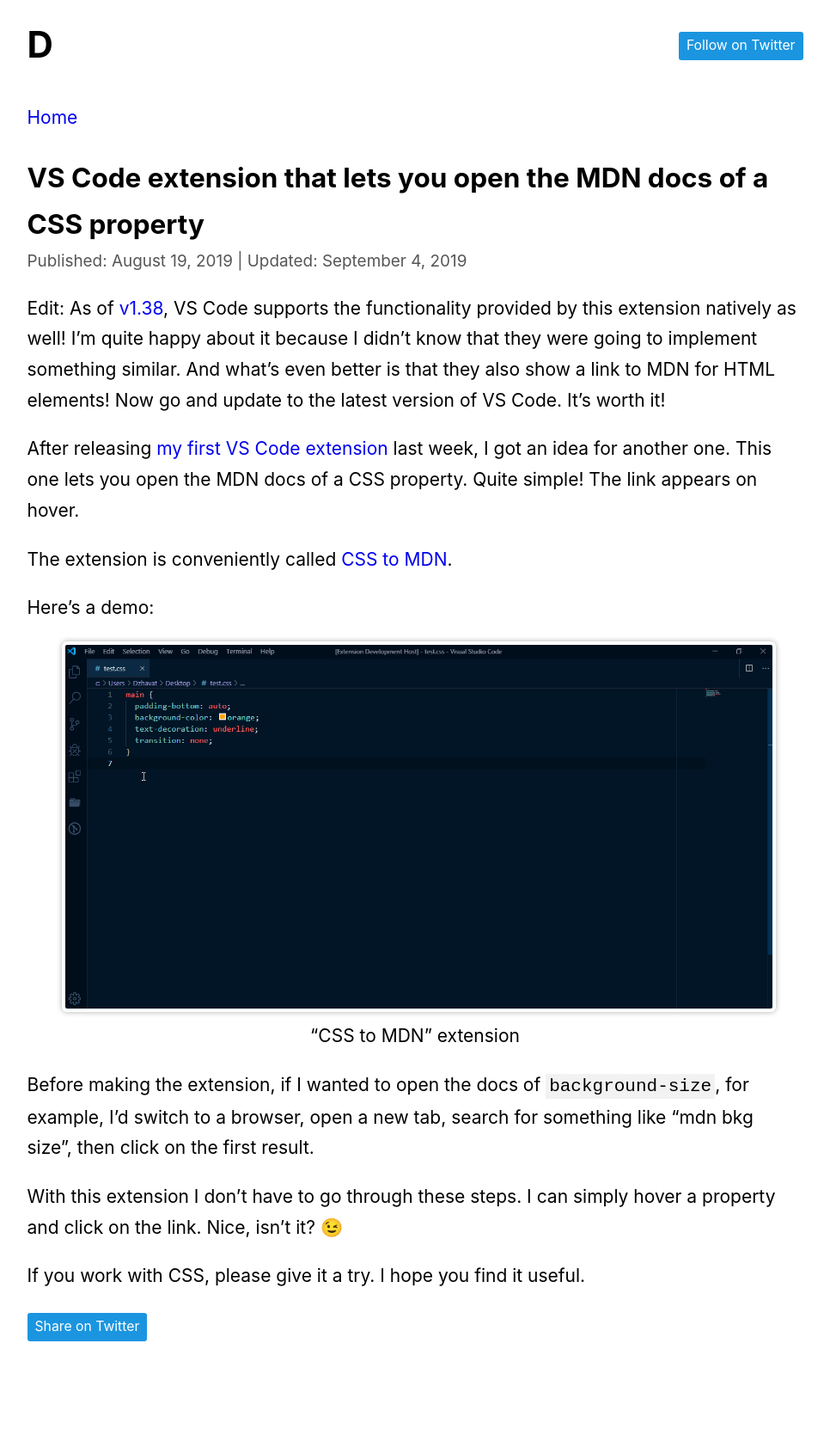
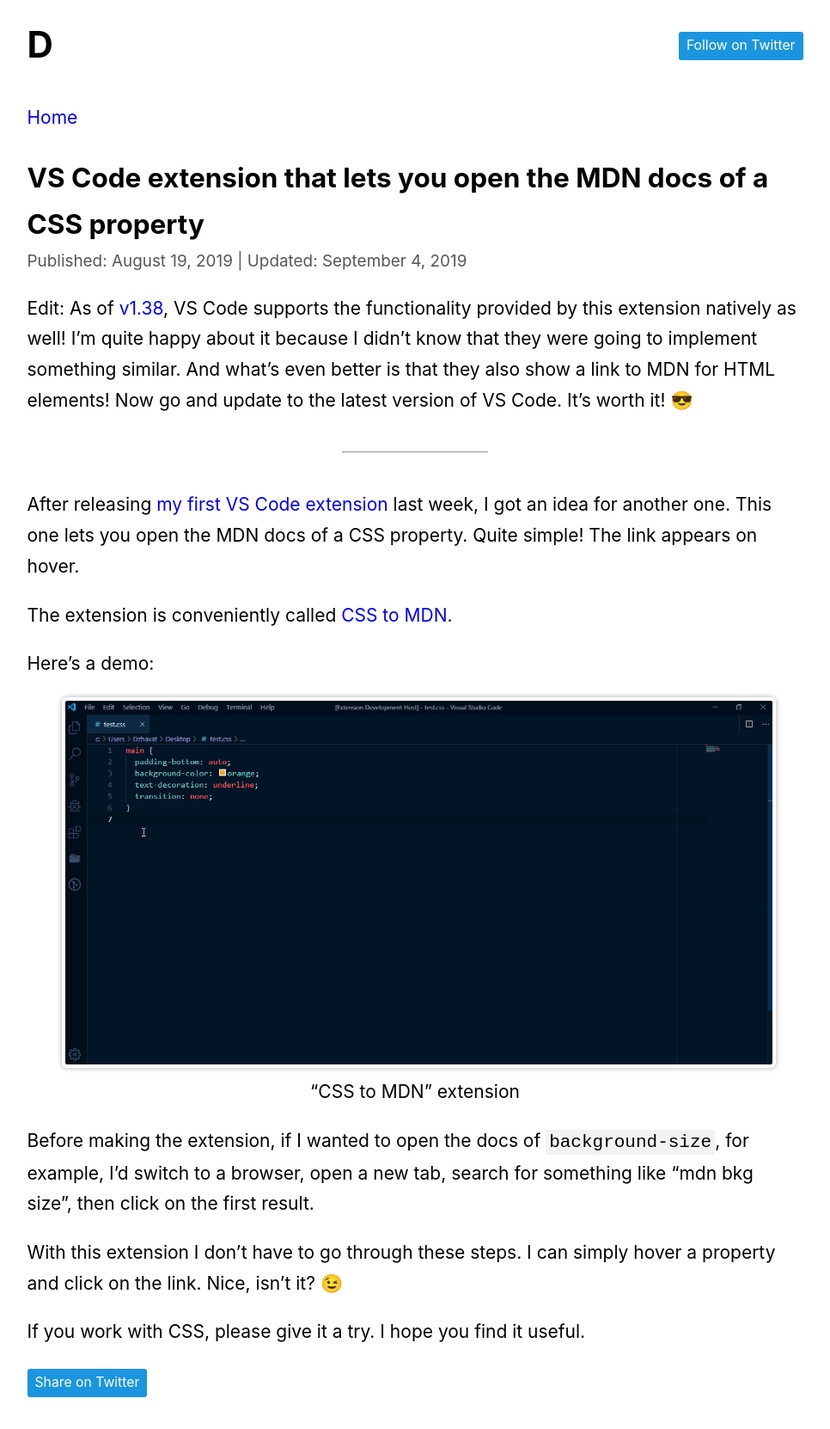
Before and after one commit to dzhavat/dzhavat.github.io, a Jekyll site: the page built from _posts/2019-08-19-vs-code-extension-that-lets-you-open-the-mdn-docs-of-a-css-property.md, in a window 1280 px wide. Shown: the whole page at 86% size, without its empty margins (157-1123 px from the left). Built offline with Jekyll 4.4.1, drawn with Linux system fonts in a browser that asks for light colours; our own code applies the rules of GitHub Pages for plain Markdown files; before the commit the page ends 1597 px from its top, so only the background shows below that.

```diff
--- a/_posts/2019-08-19-vs-code-extension-that-lets-you-open-the-mdn-docs-of-a-css-property.md
+++ b/_posts/2019-08-19-vs-code-extension-that-lets-you-open-the-mdn-docs-of-a-css-property.md
@@ -4,7 +4,9 @@ title: VS Code extension that lets you open the MDN docs of a CSS property
 updated_date: 2019-09-04
 ---
 
-Edit: As of [v1.38](https://code.visualstudio.com/updates/v1_38#_mdn-reference-for-html-and-css), VS Code supports the functionality provided by this extension natively as well! I’m quite happy about it because I didn’t know that they were going to implement something similar. And what’s even better is that they also show a link to MDN for HTML elements! Now go and update to the latest version of VS Code. It’s worth it!
+Edit: As of [v1.38](https://code.visualstudio.com/updates/v1_38#_mdn-reference-for-html-and-css), VS Code supports the functionality provided by this extension natively as well! I’m quite happy about it because I didn’t know that they were going to implement something similar. And what’s even better is that they also show a link to MDN for HTML elements! Now go and update to the latest version of VS Code. It’s worth it! 😎
+
+---
 
 After releasing [my first VS Code extension](https://dzhavat.github.io/2019/08/13/vs-code-extension-that-shows-the-initial-value-of-a-css-property.html) last week, I got an idea for another one. This one lets you open the MDN docs of a CSS property. Quite simple! The link appears on hover.
 
```
